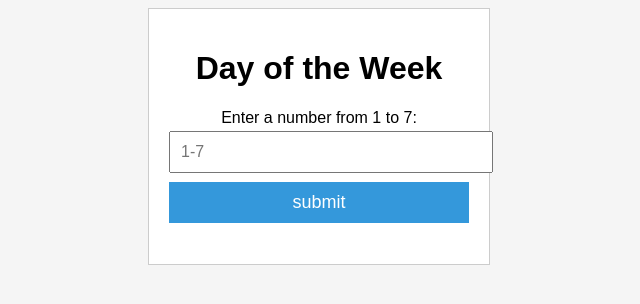
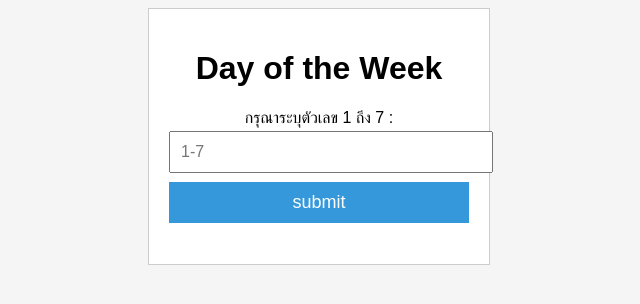
Before and after one commit to jirapinya00/jirapinya00.github.io, a plain HTML site: page swicth.html in a window 1280 px wide. Shown: the full height of the page, 321-961 px from the left. Drawn offline with Linux system fonts and the light colour scheme.

Commit message:
Update swicth.html

```diff
--- a/swicth.html
+++ b/swicth.html
@@ -43,7 +43,7 @@
 <body>
     <div class="converter">
         <h1>Day of the Week </h1>
-        <label for="dayNumber">Enter a number from 1 to 7:</label>
+        <label for="dayNumber">กรุณาระบุตัวเลข 1 ถึง 7 :</label>
         <input type="number" id="dayNumber" min="1" max="7" placeholder="1-7">
         <button class="button" onclick="Dayweek()">submit</button>
         <p id="result"></p>
```
